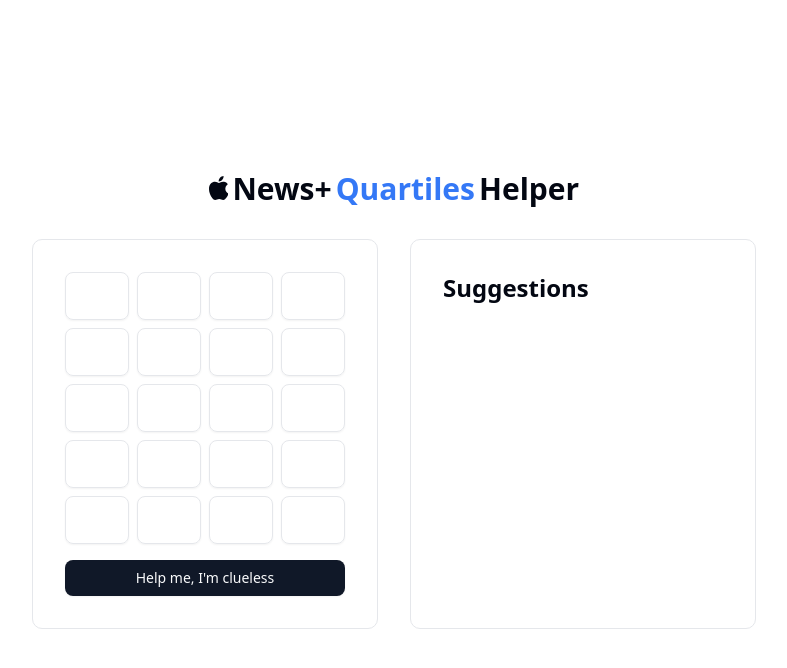
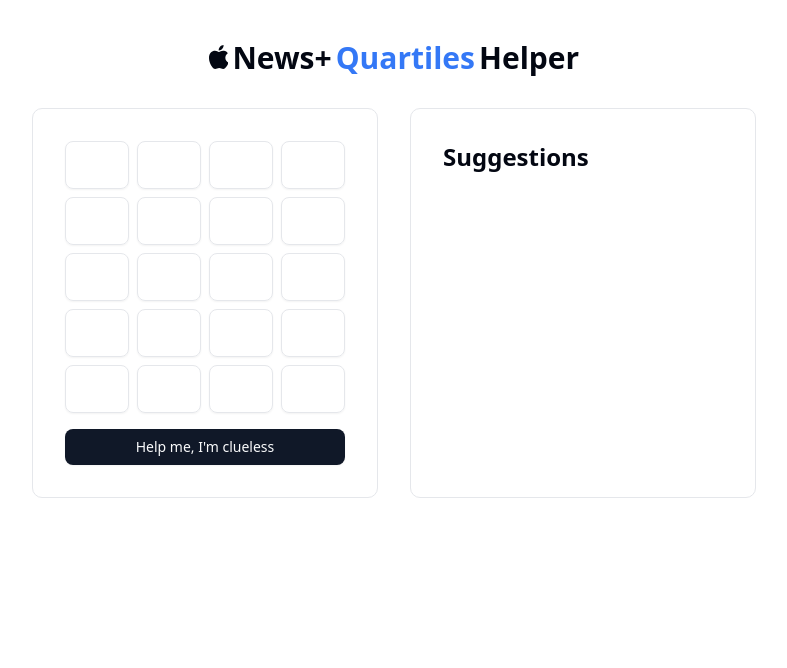
Before and after one commit to janoma/quartiles-helper, a Next.js app: page / in a window 1280 px wide. Shown: the top 668 px of the page, without its empty margins (246-1033 px from the left). Built offline with nearby package versions, Linux system fonts and the light colour scheme.

Commit message:
don't center on screen

```diff
--- a/src/app/page.tsx
+++ b/src/app/page.tsx
@@ -2,7 +2,7 @@
 
 export default async function HomePage() {
   return (
-    <main className="flex min-h-screen flex-col items-center justify-center p-2">
+    <main className="mt-8 flex flex-col items-center justify-center p-2">
       <h1 className="mb-8 inline-flex items-baseline gap-1 text-center text-xl font-bold sm:text-3xl">
         <svg
           fill="currentcolor"
```
